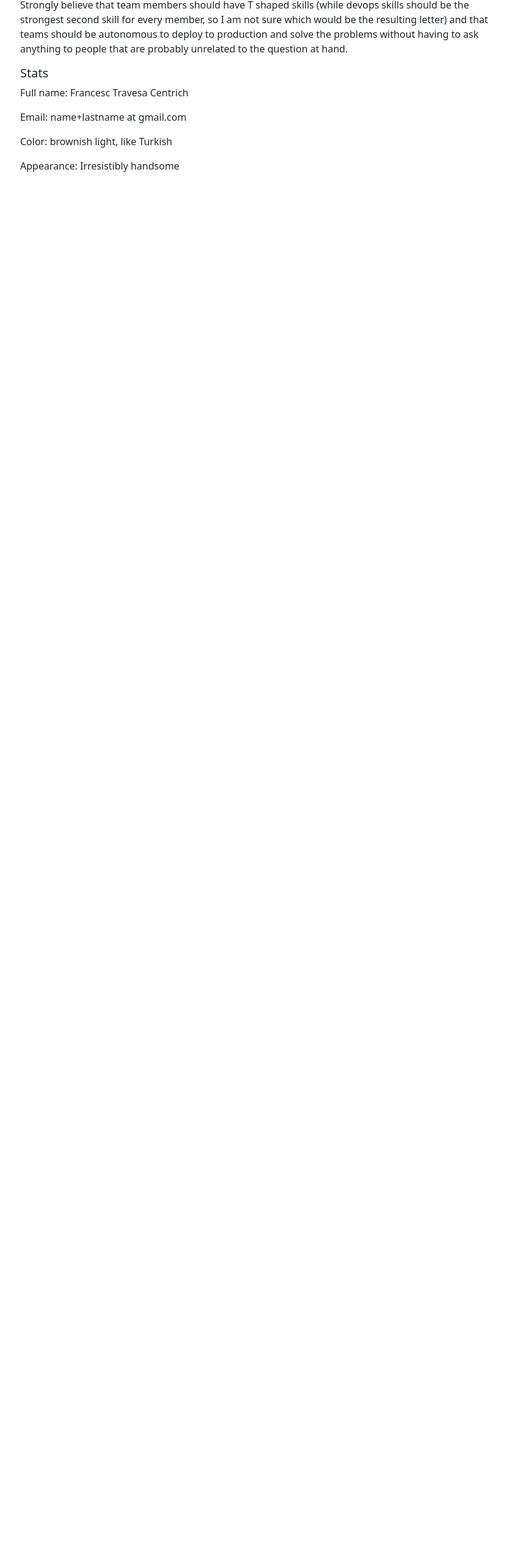
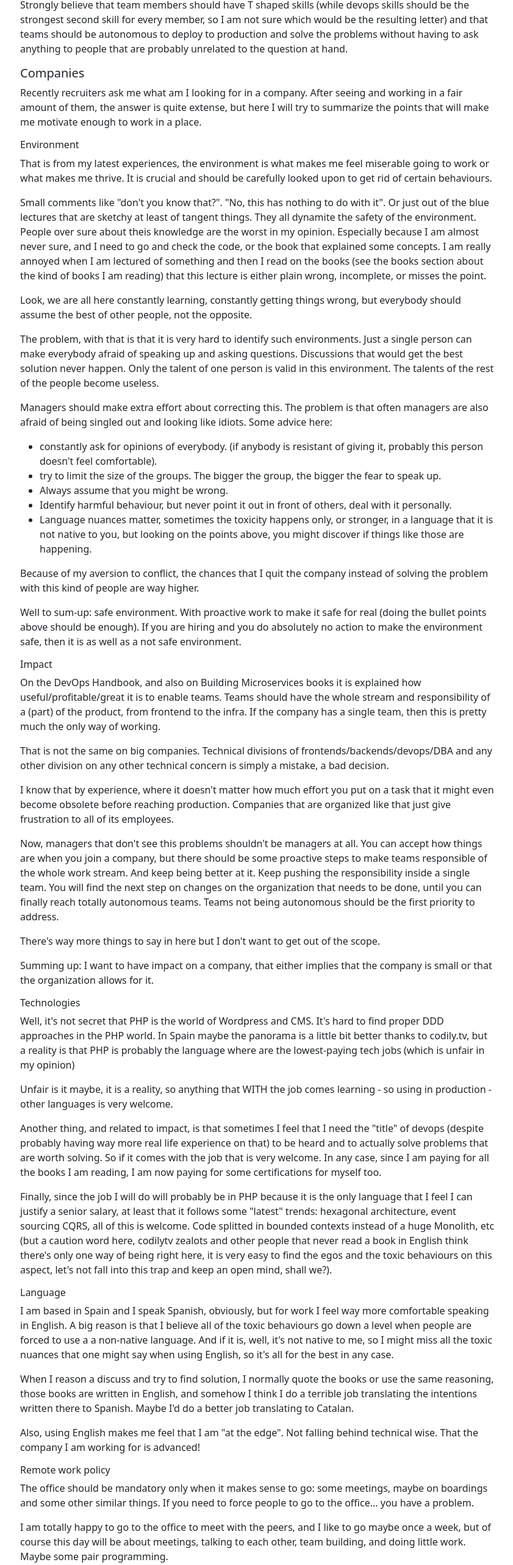
Before and after one commit to FrancescJR/cesc-cool, a React (Create React App) app: page / in a window 1280 px wide. Shown: the part 958-3524 px from the top of the page at 61% size, without its empty margins (218-1059 px from the left). Before the commit the page ends 1314 px from the top, so only its background shows below. Built offline with nearby package versions, Linux system fonts and the light colour scheme.

Commit message:
Adds a long explanation in about me

```diff
--- a/src/pages/AboutMe.tsx
+++ b/src/pages/AboutMe.tsx
@@ -35,6 +35,103 @@ export default function AboutMe() {
                 second skill for every member, so I am not sure which would be the resulting letter) and that teams should
                 be autonomous to deploy to production and solve the problems without having to ask anything to people that
                 are probably unrelated to the question at hand.</p>
+            <h5>Companies</h5>
+            <p>Recently recruiters ask me what am I looking for in a company. After seeing and working in a fair
+            amount of them, the answer is quite extense, but here I will try to summarize the points that will
+            make me motivate enough to work in a place.</p>
+            <h6>Environment</h6>
+            <p>That is from my latest experiences, the environment is what makes me feel miserable going to work
+            or what makes me thrive. It is crucial and should be carefully looked upon to get rid of certain
+            behaviours.</p>
+            <p>Small comments like "don't you know that?". "No, this has nothing to do with it". Or just out of the
+            blue lectures that are sketchy at least of tangent things. They all dynamite the safety of the environment.
+            People over sure about theis knowledge are the worst in my opinion. Especially because I am almost never
+            sure, and I need to go and check the code, or the book that explained some concepts. I am really annoyed
+            when I am lectured of something and then I read on the books (see the books section about the kind
+            of books I am reading) that this lecture is either plain wrong, incomplete, or misses the point.</p>
+            <p>Look, we are all here constantly learning, constantly getting things wrong, but everybody should assume
+            the best of other people, not the opposite.</p>
+            <p>The problem, with that is that it is very hard to identify such environments. Just a single person
+            can make everybody afraid of speaking up and asking questions. Discussions that would get the best solution
+            never happen. Only the talent of one person is valid in this environment. The talents of the rest of
+            the people become useless.</p>
+            <p>Managers should make extra effort about correcting this. The problem is that often managers are also
+            afraid of being singled out and looking like idiots. Some advice here: </p>
+            <ul>
+                <li>constantly ask for opinions of everybody. (if anybody is resistant of giving it, probably this person
+                doesn't feel comfortable).</li>
+                <li>try to limit the size of the groups. The bigger the group, the bigger the fear to speak up.</li>
+                <li>Always assume that you might be wrong.</li>
+                <li>Identify harmful behaviour, but never point it out in front of others, deal with it personally.</li>
+                <li>Language nuances matter, sometimes the toxicity happens only, or stronger, in a language that
+                it is not native to you, but looking on the points above, you might discover if things like those
+                are happening.</li>
+            </ul>
+            <p>Because of my aversion to conflict, the chances that I quit the company instead of solving the problem
+            with this kind of people are way higher.</p>
+            <p>Well to sum-up: safe environment. With proactive work to make it safe for real (doing the
+                bullet points above should be enough). If you are hiring
+            and you do absolutely no action to make the environment safe, then it is as well as a not safe environment.</p>
+            <h6>Impact</h6>
+            <p>On the DevOps Handbook, and also on Building Microservices books it is explained how useful/profitable/great
+                it is to enable teams. Teams should have the whole stream and responsibility of a (part) of the
+            product, from frontend to the infra. If the company has a single team, then this is pretty much the
+            only way of working.</p>
+            <p>That is not the same on big companies. Technical divisions of frontends/backends/devops/DBA and any
+            other division on any other technical concern is simply a mistake, a bad decision.</p>
+            <p>I know that by experience, where it doesn't matter how much effort you put on a task that it might
+            even become obsolete before reaching production. Companies that are organized like that just give frustration
+            to all of its employees.</p>
+            <p>Now, managers that don't see this problems shouldn't be managers at all. You can accept how things are
+            when you join a company, but there should be some proactive steps to make teams responsible of the
+            whole work stream. And keep being better at it. Keep pushing the responsibility inside a single team.
+            You will find the next step on changes on the organization that needs to be done, until you can finally
+            reach totally autonomous teams. Teams not being autonomous should be the first priority to address.</p>
+            <p>There's way more things to say in here but I don't want to get out of the scope.</p>
+            <p>Summing up: I want to have impact on a company, that either implies that the company is small or
+            that the organization allows for it.</p>
+            <h6>Technologies</h6>
+            <p>Well, it's not secret that PHP is the world of Wordpress and CMS. It's hard to find proper DDD approaches
+            in the PHP world. In Spain maybe the panorama is a little bit better thanks to codily.tv, but a reality
+            is that PHP is probably the language where are the lowest-paying tech jobs (which is unfair in my opinion)</p>
+            <p>Unfair is it maybe, it is a reality, so anything that WITH the job comes learning - so using in production
+            - other languages is very welcome.</p>
+            <p>Another thing, and related to impact, is that sometimes I feel that I need the "title" of devops (despite
+            probably having way more real life experience on that) to be heard and to actually solve problems that are
+            worth solving. So if it comes with the job that is very welcome. In any case, since I am paying for all the
+            books I am reading, I am now paying for some certifications for myself too.</p>
+            <p>Finally, since the job I will do will probably be in PHP because it is the only language that I feel
+            I can justify a senior salary, at least that it follows some "latest" trends: hexagonal architecture,
+            event sourcing CQRS, all of this is welcome. Code splitted in bounded contexts instead of a huge Monolith, etc
+                (but a caution word here, codilytv zealots and other people
+                that never read a book in English think there's only one way of being right here,
+                it is very easy to find the egos and the toxic behaviours
+            on this aspect, let's not fall into this trap and keep an open mind, shall we?).</p>
+            <h6>Language</h6>
+            <p> I am based in Spain and I speak Spanish, obviously, but for work I feel way more comfortable speaking
+            in English. A big reason is that I believe all of the toxic behaviours go down a level when people are
+            forced to use a a non-native language. And if it is, well, it's not native to me, so I might miss all
+            the toxic nuances that one might say when using English, so it's all for the best in any case.</p>
+            <p>When I reason a discuss and try to find solution, I normally quote the books or use the same reasoning,
+            those books are written in English, and somehow I think I do a terrible job translating the intentions
+            written there to Spanish. Maybe I'd do a better job translating to Catalan.</p>
+            <p> Also, using English makes me feel that I am "at the edge". Not falling behind technical wise. That the
+            company I am working for is advanced!</p>
+            <h6>Remote work policy</h6>
+            <p>The office should be mandatory only when it makes sense to go: some meetings, maybe on boardings
+            and some other similar things. If you need to force people to go to the office... you have a problem.</p>
+            <p>I am totally happy to go to the office to meet with the peers, and I like to go maybe once a week,
+            but of course this day will be about meetings, talking to each other, team building, and doing little
+            work. Maybe some pair programming.</p>
+            <p>I complete all the tasks that I am assigned on time always. There's no need to go to the office to prove
+            that. To go a share a bathroom, to argue about the temperature of the office, and to commute (really,
+            commuting feels so absurd at this time and age).</p>
+            <h6>Career trajectory</h6>
+            <p>This is mainly for the long term. But I won't stay in a company in which I don't see myself in the future.
+            but well, I have my aspirations of both getting the "devops title" and eventually working for myself only.
+            Can you make it attractive enough that I can do the same but working for you?</p>
+
+
             <h5>Stats</h5>
             <p>Full name: Francesc Travesa Centrich</p>
             <p>Email: name+lastname at gmail.com</p>
```
